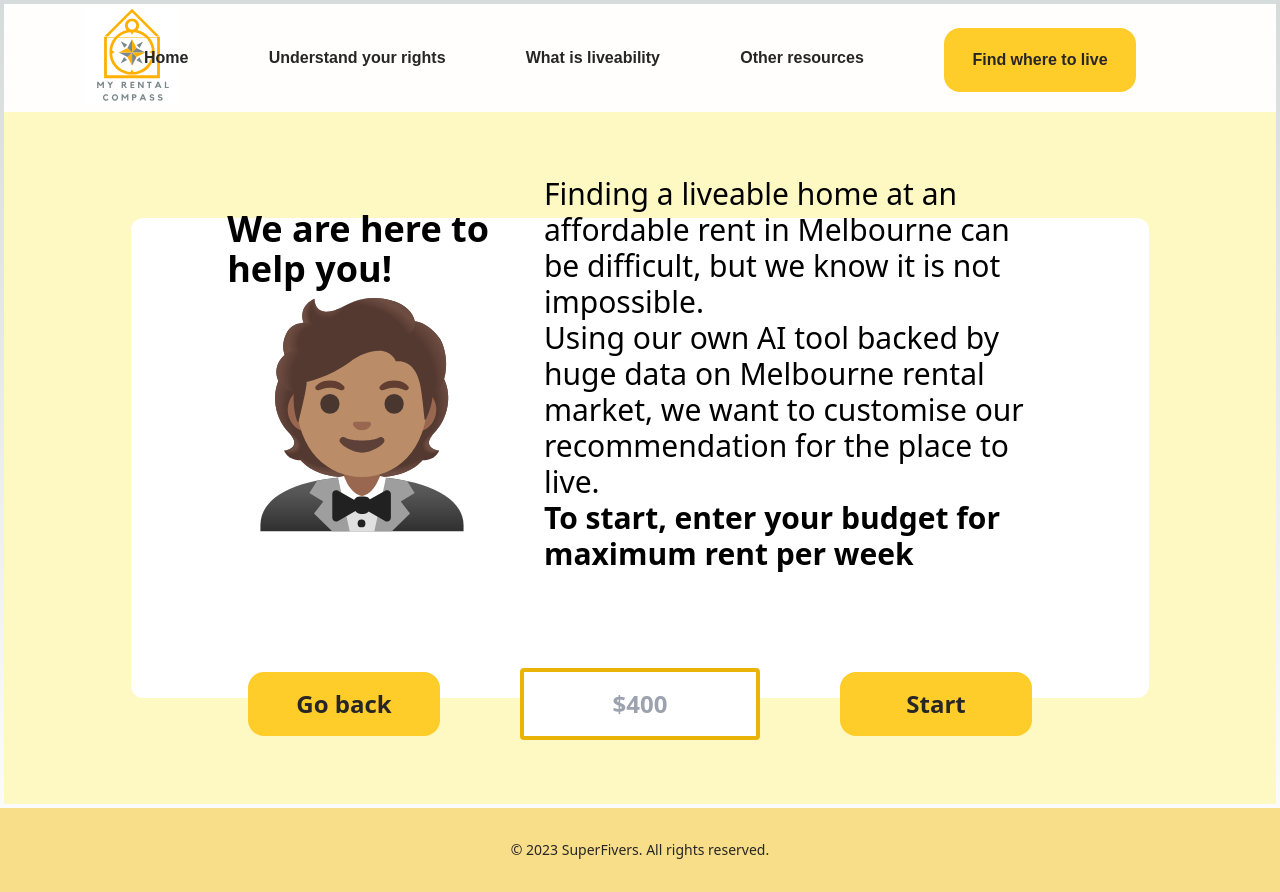
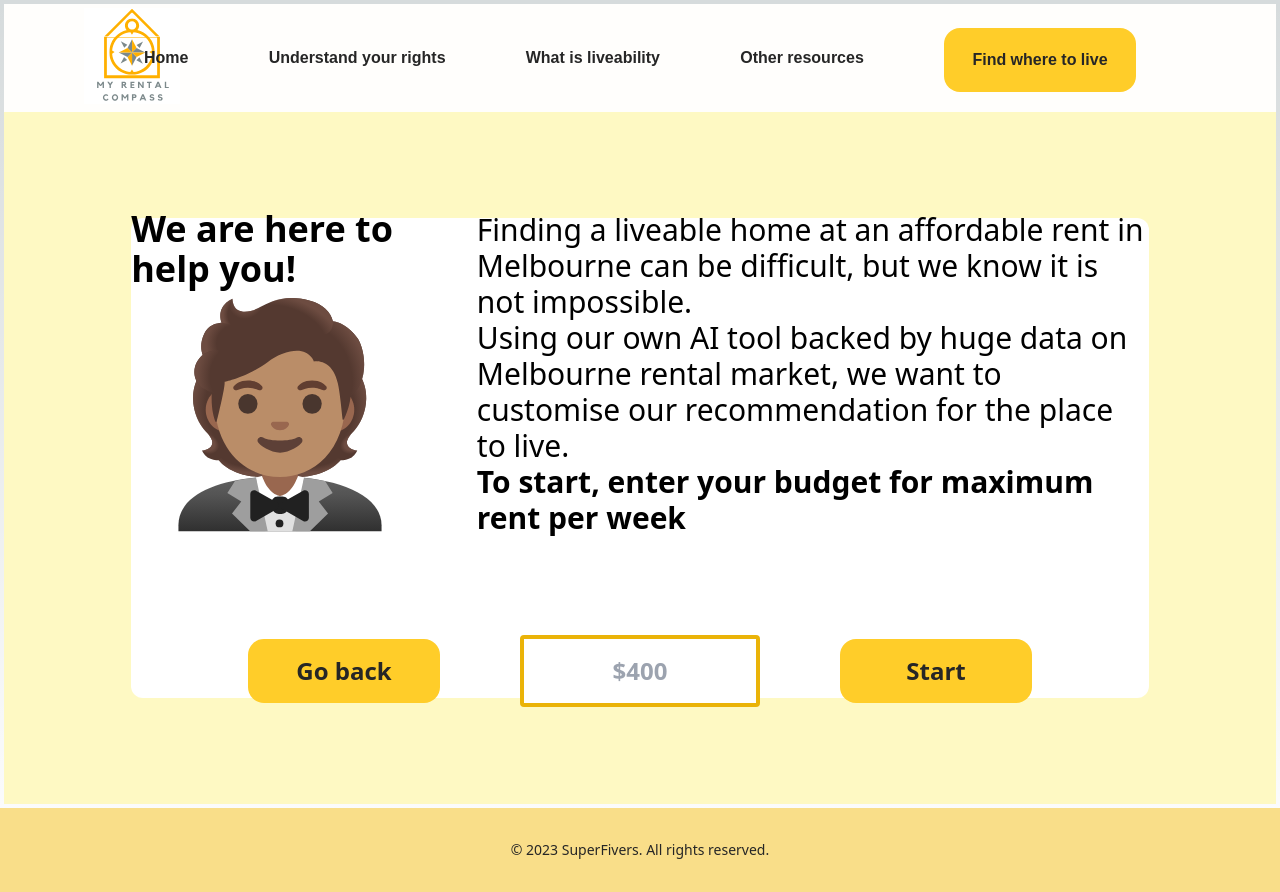
Before and after one commit to squeasyatwork/my-rental-compass, a Next.js app in the folder myrentalcompass/: page /questionnaire in a window 1280 px wide. Built offline with nearby package versions, Linux system fonts and the light colour scheme.

Commit message:
sMerge branch 'develop' of github.com:squeasyatwork/my-rental-compass into ZC_map/integration

```diff
--- a/myrentalcompass/pages/helperpages/questionone.js
+++ b/myrentalcompass/pages/helperpages/questionone.js
@@ -18,7 +18,7 @@ const QuestionOne = ({ handleNext, selectedChoices, handleChoice }) => {
   return (
     <div
       id="q1"
-      className="flex flex-col items-center justify-center bg-white rounded-xl px-24 w-full h-full"
+      className="flex flex-col items-center justify-center bg-white rounded-xl w-full h-full"
     >
       <div className="flex flex-col md:flex-row items-center justify-center w-full">
         <div className="flex flex-col items-center text-4xl font-bold mb-4 md:mb-0 md:mr-6">
```
